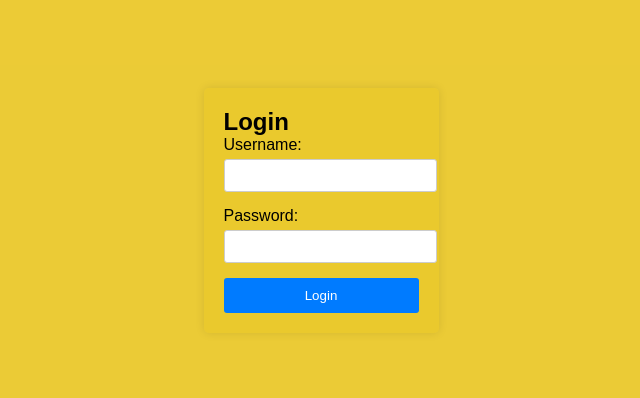
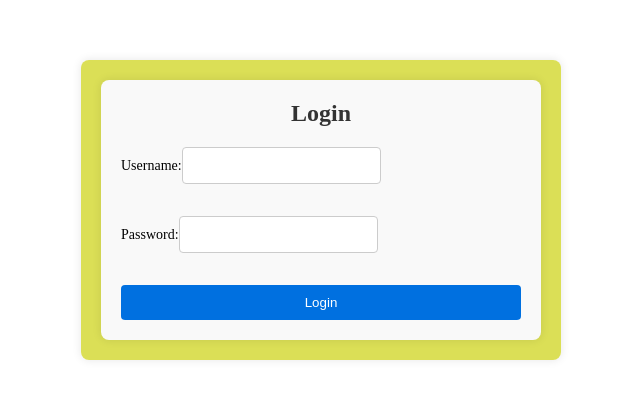
Before and after one commit to Sanil-Surve/AcademixAid, a React (Vite) app in the folder client/: page /login in a window 1280 px wide. Shown: the part 190-588 px from the top of the page, without its empty margins (319-959 px from the left). Built offline with nearby package versions, Linux system fonts and the light colour scheme.

Commit message:
initial commit

```diff
--- /dev/null
+++ b/client/src/components/InputBar.css
@@ -0,0 +1,36 @@
+.input-container {
+    display: flex;
+    justify-content: center; /* Center the input bar horizontally */
+  }
+
+  .input-bar {
+    display: flex;
+    align-items: center;
+    background-color: #f0f0f0;
+    margin-top: 50px;
+    padding: 10px;
+    border-radius: 5px;
+    width: 50%; /* Make the input bar half-width */
+  }
+
+  .input-bar input[type="text"] {
+    flex: 1;
+    border: none;
+    padding: 8px 15px;
+    font-size: 16px;
+    border-radius: 5px 0 0 5px;
+  }
+
+  .input-bar button {
+    background-color: #007bff;
+    color: white;
+    border: none;
+    padding: 8px 15px;
+    margin-left: 0px; /* Overlap border between input and button */
+    border-radius: 0 5px 5px 0;
+    cursor: pointer;
+  }
+
+  .input-bar button:hover {
+    background-color: #0056b3;
+  }
--- /dev/null
+++ b/client/src/components/InputBar.jsx
@@ -0,0 +1,27 @@
+import React, { useState } from "react";
+import "./InputBar.css";
+
+const InputBar = ({ onSubmit }) => {
+  const [question, setQuestion] = useState("");
+
+  const handleSave = () => {
+    onSubmit(question);
+    setQuestion("");
+  };
+
+  return (
+    <div className="input-container">
+      <div className="input-bar">
+        <input
+          type="text"
+          placeholder="Enter your Question..."
+          value={question}
+          onChange={(e) => setQuestion(e.target.value)}
+        />
+        <button onClick={handleSave}>Submit</button>
+      </div>
+    </div>
+  );
+};
+
+export default InputBar;
--- a/client/src/screens/Home.jsx
+++ b/client/src/screens/Home.jsx
@@ -1,10 +1,21 @@
+import { useState } from "react";
+import InputBar from "../components/InputBar";
 import Navbar from "../components/Navbar";
 
 const Home = () => {
-  const user = "Sanil Surve" // `${firstName}`
+  const user = `Sanil Surve` // `${firstName}`
+  const [savedQuestion, setSavedQuestion] = useState('')
+
+  const handleSave = (question) => {
+      setSavedQuestion(question)
+  }
+
+
   return (
     <>
        <Navbar user={user} />
+       <InputBar onSubmit={handleSave}/>
+       {savedQuestion && <p>{savedQuestion}</p>}
     </>
   )
 }
--- a/client/src/screens/SignUp.jsx
+++ b/client/src/screens/SignUp.jsx
@@ -44,7 +44,7 @@ function SignUp() {
     <div className="registration">
       <div className="login-from">
         <div className="title">
-          <h1>Registration Page</h1>
+          <h1>Register Here</h1>
         </div>
         <form action="">
           <label htmlFor="firstName">First Name </label>
@@ -66,7 +66,7 @@ function SignUp() {
           <label htmlFor="email">Email</label>
           <input
             type="email"
-            placeholder="Enter your email"
+            placeholder="Enter your Email"
             name="email"
             value={user.email}
             onChange={(event) => handleChange(event)}
@@ -84,6 +84,7 @@ function SignUp() {
             Register
           </button>
         </form>
+        <p>If you already a user kindly</p><a href="/login">Login</a>
       </div>
     </div>
   );
--- a/client/src/styles/Login.css
+++ b/client/src/styles/Login.css
@@ -1,50 +1,52 @@
 .container {
-  font-family: Arial, sans-serif;
-  background-color:hsla(49, 83%, 55%, 0.955);
-  margin: 0;
-  padding: 0;
-}
-
-.login-container {
   display: flex;
   justify-content: center;
   align-items: center;
   height: 100vh;
 }
 
+.login-container {
+  background-color: #cbd10cb1;
+  border-radius: 8px;
+  box-shadow: 0px 0px 10px rgba(0, 0, 0, 0.1);
+  padding: 20px;
+}
+
 .login-form {
-  background-color: hsla(49, 83%, 55%, 0.955);
-  padding: 20px;
-  border-radius: 5px;
-  box-shadow: 0 0 10px rgba(0, 0, 0, 0.1);
+  display: flex;
+  flex-direction: column;
+}
+
+.login-form h2 {
+  text-align: center;
+  margin-bottom: 20px;
+  color: #333;
 }
 
 .input-group {
-  margin-bottom: 15px;
+  margin-bottom: 16px;
 }
 
-.input-group label {
-  display: block;
-  margin-bottom: 5px;
+label {
+  font-size: 14px;
+  margin-bottom: 6px;
 }
 
-.input-group input {
-  width: 100%;
-  padding: 8px;
+input {
+  padding: 10px;
   border: 1px solid #ccc;
-  border-radius: 3px;
+  border-radius: 4px;
 }
 
 button {
-  width: 100%;
-  padding: 10px;
-  background-color: #007bff;
+  background-color: #0070e0;
   color: #fff;
+  padding: 10px 20px;
   border: none;
-  border-radius: 3px;
+  border-radius: 4px;
   cursor: pointer;
 }
 
 button:hover {
-  background-color: #0056b3;
+  background-color: #0054a8;
 }
--- a/client/src/styles/SignUp.css
+++ b/client/src/styles/SignUp.css
@@ -5,12 +5,12 @@
   height: 100vh;
 }
 
-.login-from {
-  width: 300px;
+.login-form {
+  background-color: #f9f9f9;
+  border-radius: 8px;
+  box-shadow: 0px 0px 10px rgba(0, 0, 0, 0.1);
   padding: 20px;
-  border: 1px solid #ccc;
-  border-radius: 5px;
-  background-color: #f9f9f9;
+  width: 400px;
 }
 
 .title {
@@ -19,32 +19,35 @@
 }
 
 .title h1 {
-  font-size: 24px;
+  color: #333;
 }
 
-.login-from label {
-  display: block;
-  margin-bottom: 5px;
+form {
+  display: flex;
+  flex-direction: column;
 }
 
-.login-from input {
-  width: 100%;
-  padding: 8px;
-  margin-bottom: 15px;
-  border: 1px solid #ccc;
-  border-radius: 3px;
+label {
+  font-size: 14px;
+  margin-bottom: 6px;
 }
 
-.login-from button {
-  width: 100%;
+input {
   padding: 10px;
+  margin-bottom: 16px;
+  border: 1px solid #ccc;
+  border-radius: 4px;
+}
+
+button {
+  background-color: #0070e0;
+  color: #fff;
+  padding: 10px 20px;
   border: none;
-  border-radius: 3px;
-  background-color: #007bff;
-  color: #fff;
+  border-radius: 4px;
   cursor: pointer;
 }
 
-.login-from button:hover {
-  background-color: #0056b3;
+button:hover {
+  background-color: #0054a8;
 }
```
